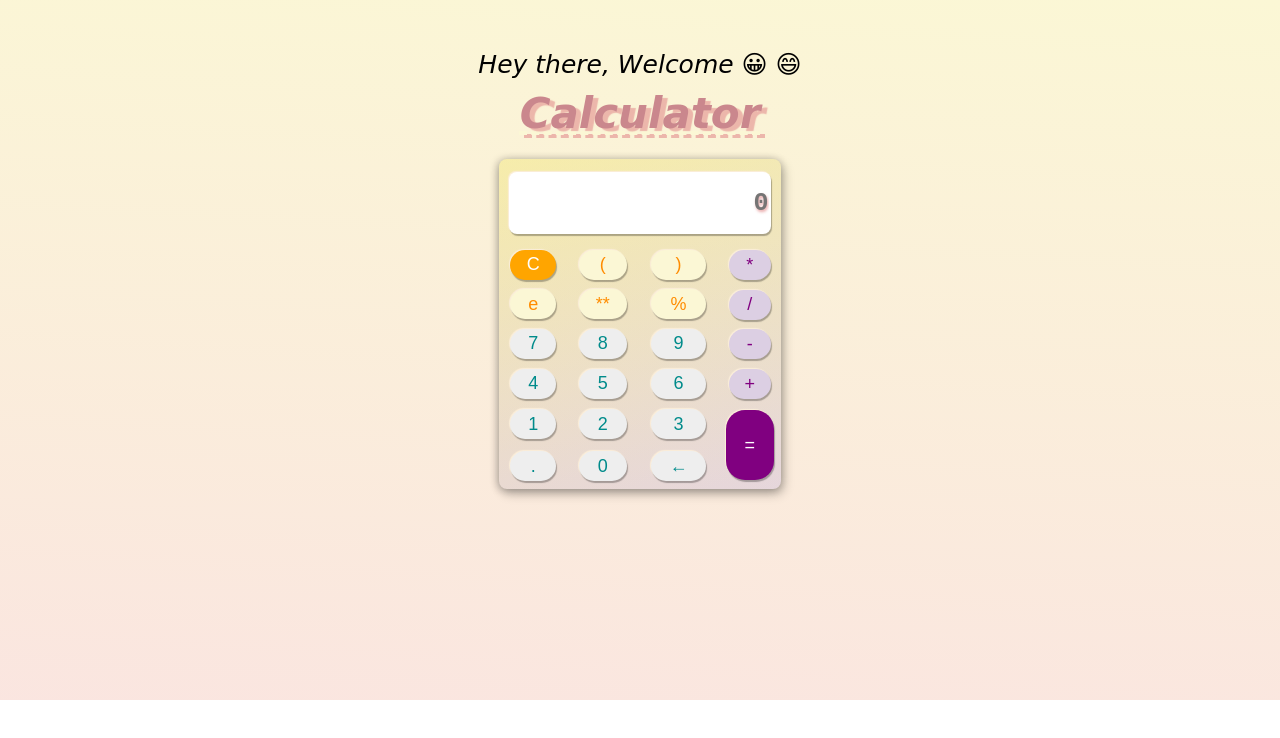
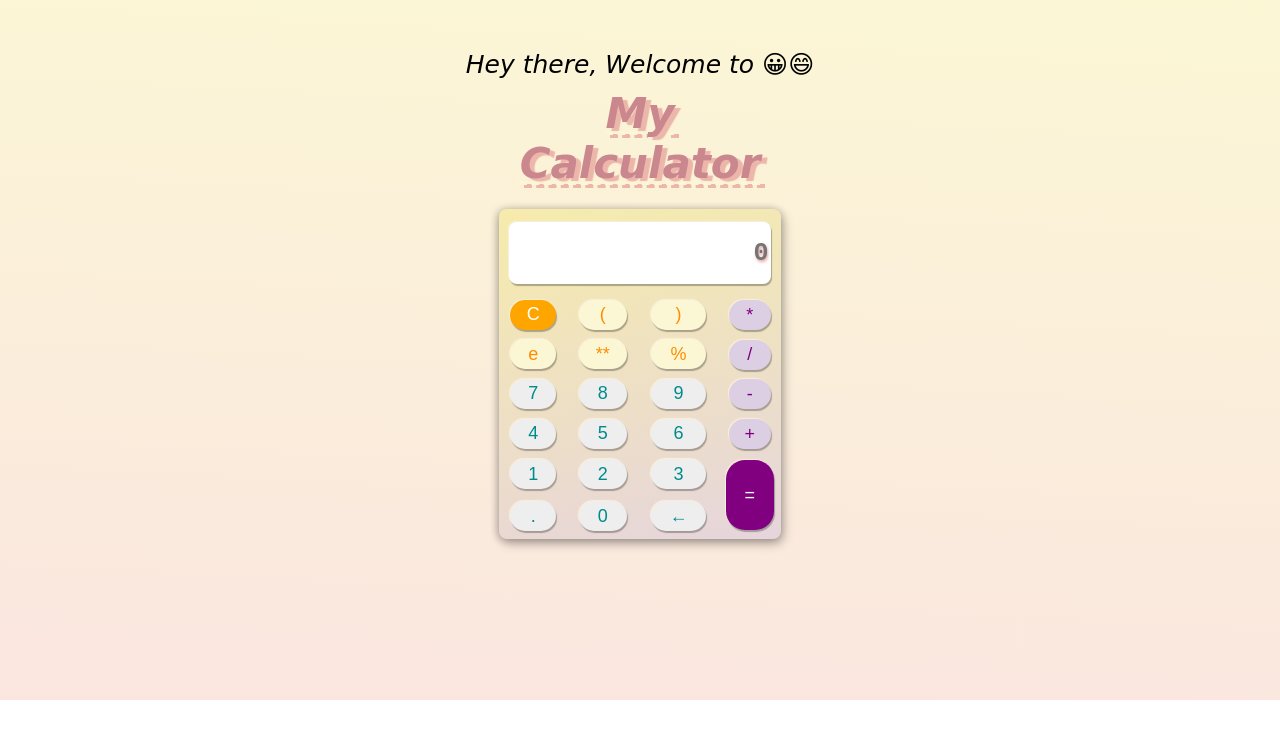
Before and after one commit to bharathmj32/simpleCalculator, a plain HTML site: page index.html in a window 1280 px wide. Drawn offline with Linux system fonts and the light colour scheme.

Commit message:
Update index.html

```diff
--- a/index.html
+++ b/index.html
@@ -9,10 +9,10 @@
 
 <body>
 	<center>
-		<p>Hey there, Welcome &#128512;  &#128516;</p>
+		<p>Hey there, Welcome to &#128512;&#128516;</p>
 	<form>
 		<table>
-			<caption>Calculator</caption>
+			<caption>My Calculator</caption>
 			<thead >
 				<!--firstrow-->
 				<tr><td colspan="4"><input type="text" id="txt" placeholder="0"></td></tr>
```
